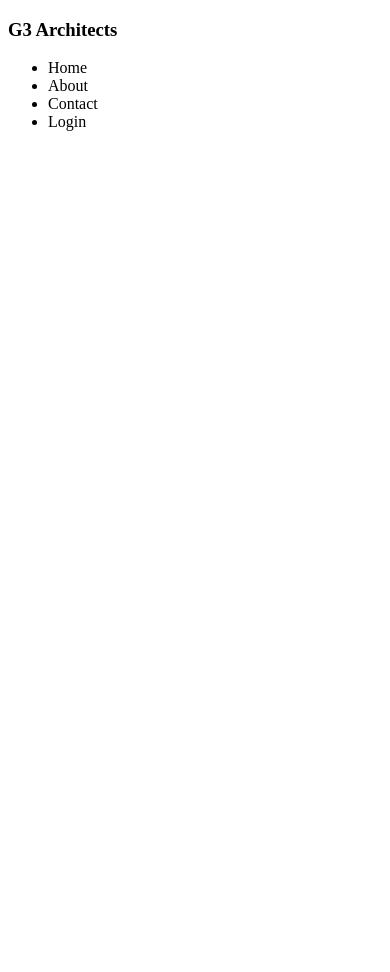
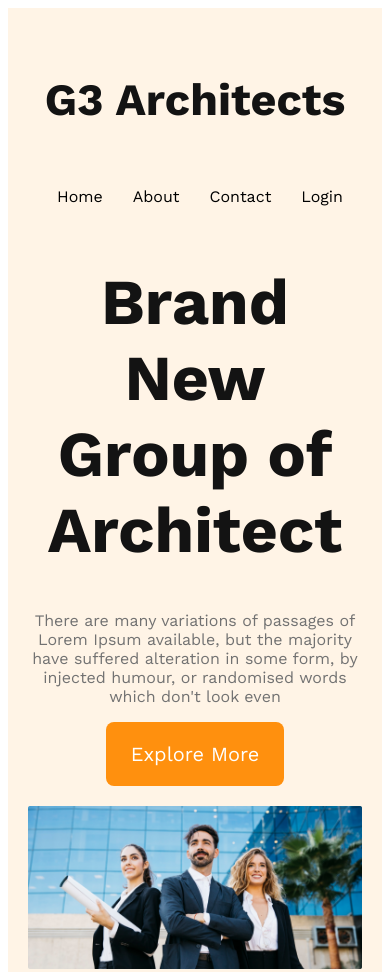
Before and after one commit to Muvin-Mohammad/g3-architects-website, a plain HTML site: page index.html in a window 390 px wide. Shown: the top 972 px of the page. Before the commit the page ends 844 px from the top, so only its background shows below. Drawn offline with nearby package versions, Linux system fonts and the light colour scheme; files that its build step writes are made by us from their sources.

Commit message:
finished the header section mobile responsive

```diff
--- a/architect.css
+++ /dev/null
@@ -1,7 +0,0 @@
-/* Work sans font from google fonts */
-@import url('https://fonts.googleapis.com/css2?family=Lato:ital,wght@0,400;0,700;1,400&family=open+Sans:wght@400;700;800&family=Work+Sans:wght@400;500;600;700;800&display=swap');
-{
-    font-family:'Lato',sans-serif;
-    font-family:'open sans',sans-serif;
-    font-family: 'Work Sans', sans-serif;
-}
--- a/index.html
+++ b/index.html
@@ -5,13 +5,13 @@
     <meta charset="UTF-8">
     <meta name="viewport" content="width=device-width, initial-scale=1.0">
     <title>G3 Architects</title>
-    <link rel="stylesheet" href="style/architect.css ">
+    <link rel="stylesheet" href="styles/architect.css ">
 </head>
 
 <body>
     <header>
         <nav>
-    <h3>G3 Architects</h3>
+            <h3 class="nav-title">G3 Architects</h3>
             <ul>
                 <li class="a">Home</li>
                 <li class="a">About</li>
@@ -19,6 +19,16 @@
                 <li class="a">Login</li>
             </ul>
         </nav>
+        <div class="banner">
+            <div class="banner-content">
+                <h1 class="banner-title">Brand New Group of Architect</h1>
+                <p class="banner-description">There are many variations of passages of Lorem Ipsum available, but the
+                    majority have suffered alteration in some form, by injected humour, or randomised words which don't
+                    look even</p>
+                <button class="btn-primary">Explore More</button>
+            </div>
+            <img src="images/banner.png" alt="">
+        </div>
     </header>
     <main>
 
--- /dev/null
+++ b/styles/architect.css
@@ -0,0 +1,94 @@
+/* Work sans font from google fonts */
+@import url('https://fonts.googleapis.com/css2?family=Lato:ital,wght@0,400;0,700;1,400&family=open+Sans:wght@400;700;800&family=Work+Sans:wght@400;500;600;700;800&display=swap');
+/* shared styles */
+*{
+    font-family:'Lato',sans-serif;
+    font-family:'open sans',sans-serif;
+    font-family:'Work Sans', sans-serif;
+}
+.btn-primary{
+    border-radius: 8px;
+    color: #FFF;
+    font-size: 1.25rem;
+    background: #FF900E;
+    padding: 20px 25px;
+    color: #FFF;
+    cursor: pointer;
+    border: 0;
+
+
+
+
+}
+/* Header styles */
+header{
+    background-color: rgba(255,144,14,0.10);
+    padding: 50px 240px;
+}
+nav{
+    display: flex;
+    justify-content: space-between;
+    align-items: center;
+}
+.nav-title
+{
+ font-size: 2.8rem;
+ font-weight: 700;
+ color: #131313;
+
+}
+nav > ul {
+    display: flex;
+}
+nav li{
+    list-style: none;
+margin-right: 30px;
+font-weight: 500px;
+font-size: 1rem;
+}
+nav li a{
+text-decoration: none;
+color: #424242;
+}
+/* banner styles */
+.banner-content{
+    max-width: 800px;
+    text-align: center;
+    margin: 0 auto;
+}
+.banner-title{
+    font-size: 4rem;
+    font-weight: 700;
+    color: #131313;
+
+}
+.banner-description{
+   color: #727272;
+
+}
+.banner img{
+    margin-top: 20px;
+width: 100%;
+}
+
+/* responsive media queries */
+/* mobile devices */
+@media screen and (max-width: 576px) {
+    header{
+        padding: 20px;
+
+    }
+    nav{
+        flex-direction: column;
+    }
+}
+/* tablet or medium devices */
+@media screen and (min-width:576px) and (max-width: 960px)  {
+    /* header{
+        padding: 50px;
+    } */
+    nav{
+        flex-direction: column;
+    }
+
+}
```
Also changed, not shown: 1 other file. Lines whose indentation alone changed are shown as unchanged.
